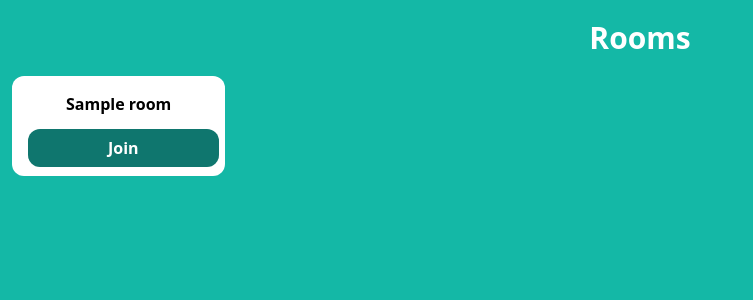
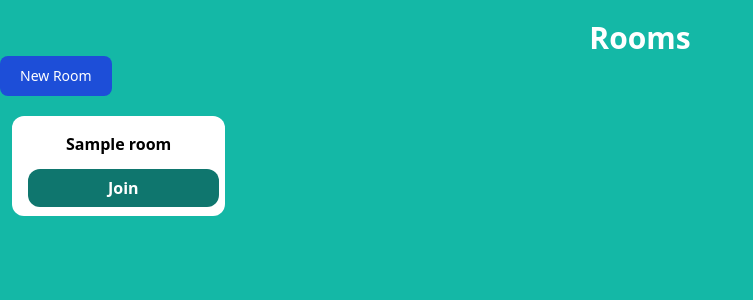
Before and after one commit to jbcorel/Django-messenger, a Django app: page /chats/ in a window 1280 px wide. Shown: the part 96-396 px from the top of the page, without its empty margins (0-753 px from the left). Run offline with Django 5.2, Linux system fonts and the light colour scheme; a user stored in the database is signed in; tables that the repository leaves empty hold one stand-in row (values such as "Sample post"); parts of the project's set-up code (start-up, migrations or seed data) failed here and were passed over; some libraries are stand-ins or nearby versions.

Commit message:
room creation form added

```diff
--- /dev/null
+++ b/messenger/chats/forms.py
@@ -0,0 +1,19 @@
+from django import forms
+from django.core.exceptions import ValidationError
+from .models import Room
+
+
+class RoomCreationForm(forms.ModelForm):
+    class Meta:
+        model = Room
+        fields = ('name', 'slug', 'password', 'creator_id')
+        widgets = {
+            'password': forms.PasswordInput(render_value=True),
+            'creator_id': forms.HiddenInput(),
+        }
+
+    def clean_creator_id(self):
+        creator_id = self.cleaned_data.get('creator_id')
+        if not creator_id:
+            raise ValidationError('Creator ID is required.')
+        return creator_id
--- /dev/null
+++ b/messenger/chats/static/chats/js/show_chats.js
@@ -0,0 +1,40 @@
+function openModal(modalId) {
+    document.getElementById(modalId).classList.remove('hidden');
+}
+
+function closeModal(modalId) {
+    document.getElementById(modalId).classList.add('hidden');
+}
+
+document.addEventListener('DOMContentLoaded', function() {
+    const form = document.getElementById('room-creation-form');
+
+    form.addEventListener('submit', function(event) {
+        event.preventDefault(); // Prevent the form from submitting the default way
+
+        const formData = new FormData(form);
+        const csrfToken = document.querySelector('[name=csrfmiddlewaretoken]').value;
+
+        fetch(form.action, {
+            method: 'POST',
+            headers: {
+                'X-CSRFToken': csrfToken,
+                'Accept': 'application/json'
+            },
+            body: formData
+        })
+        .then(response => response.json())
+        .then(data => {
+            if (data.success) {
+                // If the form submission was successful, redirect to the success URL
+                window.location.href = window.location + data.redirect_url;
+            } else {
+                // If there are errors, update the form with the errors
+                form.innerHTML = data.form_html;
+            }
+        })
+        .catch(error => {
+            console.error('Error:', error);
+        });
+    });
+});
--- a/messenger/chats/static/chats/js/websockets.js
+++ b/messenger/chats/static/chats/js/websockets.js
@@ -1,5 +1,8 @@
     const roomName = JSON.parse(document.getElementById('json-roomslug').textContent);
     const userName = JSON.parse(document.getElementById('json-username').textContent);
+    const startConvoHTML = '<div id="start-conversation" class="p-4 bg-gray-200 rounded-xl">' +
+                            '<p class="font-semibold">You</p>' +
+                            '<p class="">Start conversation...<p></div>';
 
 
     const chatSocket = new WebSocket(
@@ -41,4 +44,4 @@
 
         messageInput.value = '';
         return false;
-    }
+    };
--- a/messenger/chats/templates/chats/chats.html
+++ b/messenger/chats/templates/chats/chats.html
@@ -1,11 +1,20 @@
 {% extends 'users/base.html' %}
-
+{% load static %}
 {% block title %}Chats{% endblock %}
 
 {% block content %}
-    <div class="text-center mt-5">
-        <h1 class="text-white font-semibold text-3xl">Rooms</h1>
+
+    <div>
+        <div class="text-center mt-5">
+            <h1 class="text-white font-semibold text-3xl">Rooms</h1>
+        </div>
+        <button data-modal-target="create-room-modal" data-modal-toggle="create-room-modal" onclick="openModal('create-room-modal')" class="block text-white bg-blue-700 hover:bg-blue-800 focus:ring-4 focus:outline-none focus:ring-blue-300 font-medium rounded-lg text-sm px-5 py-2.5 text-center dark:bg-blue-600 dark:hover:bg-blue-700 dark:focus:ring-blue-800" type="button">
+            New Room
+        </button>
     </div>
+
+
+
     <div class="w-full flex flex-wrap">
         {% for room in rooms %}
             <div class="mt-5 p-4 bg-white rounded-xl text-black text-center font-semibold w-fit mx-3 w-full lg:w-1/6">
@@ -13,9 +22,74 @@
                     <h2>{{room.name}}</h2>
                 </div>
 
-                <a href="{% url 'room' room.slug %}" class="px-20 bg-teal-700 py-2 text-white hover:bg-teal-600 rounded-xl text-center">Join</a>
+                <a href="{% url 'chats:room' room.slug %}" class="px-20 bg-teal-700 py-2 text-white hover:bg-teal-600 rounded-xl text-center">Join</a>
 
             </div>
         {%endfor%}
     </div>
+    <!--Модалка для создания комнаты-->
+
+    <div id="create-room-modal" tabindex="-1" aria-hidden="true" class="hidden overflow-y-auto overflow-x-hidden fixed top-0 right-0 left-0 z-50 justify-center items-center w-full md:inset-0 h-[calc(100%-1rem)] max-h-full">
+        <div class="relative p-4 w-full max-w-md max-h-full">
+            <!-- Modal content -->
+            <div class="relative bg-white rounded-lg shadow dark:bg-gray-700">
+                <!-- Modal header -->
+                <div class="flex items-center justify-between p-4 md:p-5 border-b rounded-t dark:border-gray-600">
+                    <h3 class="text-xl font-semibold text-gray-900 dark:text-white">
+                        Создайте Комнату
+                    </h3>
+                    <button data-modal-hide="create-room-modal" type="button" class="end-2.5 text-gray-400 bg-transparent hover:bg-gray-200 hover:text-gray-900 rounded-lg text-sm w-8 h-8 ms-auto inline-flex justify-center items-center dark:hover:bg-gray-600 dark:hover:text-white" onclick="closeModal('create-room-modal')">
+                        <svg class="w-3 h-3" aria-hidden="true" xmlns="http://www.w3.org/2000/svg" fill="none" viewBox="0 0 14 14">
+                            <path stroke="currentColor" stroke-linecap="round" stroke-linejoin="round" stroke-width="2" d="m1 1 6 6m0 0 6 6M7 7l6-6M7 7l-6 6"/>
+                        </svg>
+                        <span class="sr-only">Close modal</span>
+                    </button>
+                </div>
+                <!-- Modal body -->
+                <div class="p-4 md:p-5">
+                    <form id="room-creation-form" class="space-y-4" method="post" action="{% url 'chats:show_chats' %}">
+                        {% include 'chats/room_creation_form.html' %}
+                        <!-- {% csrf_token %}
+                        <div>
+                            <label for="name" class="block mb-2 text-sm font-medium text-gray-900 dark:text-white">Enter a name for your room</label>
+                            <input type="text" name="name" id="name" class="bg-gray-50 border border-gray-300 text-gray-900 text-sm rounded-lg focus:ring-blue-500 focus:border-blue-500 block w-full p-2.5 dark:bg-gray-600 dark:border-gray-500 dark:placeholder-gray-400 dark:text-white" placeholder="Your room name..." required />
+                        </div>
+                        <div>
+                            <label for="slug" class="block mb-2 text-sm font-medium text-gray-900 dark:text-white">Enter a slug for your room</label>
+                            <input type="text" name="slug" id="slug" placeholder="Your room slug..." class="bg-gray-50 border border-gray-300 text-gray-900 text-sm rounded-lg focus:ring-blue-500 focus:border-blue-500 block w-full p-2.5 dark:bg-gray-600 dark:border-gray-500 dark:placeholder-gray-400 dark:text-white" required />
+                        </div>
+                        <div>
+                            <label for="password" class="block mb-2 text-sm font-medium text-gray-900 dark:text-white">Enter a password for your room</label>
+                            <input type="password" name="password" id="password" placeholder="Room password..." class="bg-gray-50 border border-gray-300 text-gray-900 text-sm rounded-lg focus:ring-blue-500 focus:border-blue-500 block w-full p-2.5 dark:bg-gray-600 dark:border-gray-500 dark:placeholder-gray-400 dark:text-white" required />
+                        </div>
+                        <input type="hidden" name="creator_id" value="{{request.user.pk}}">
+
+
+
+                        {% if form.errors%}
+                            {% for field in form %}
+                                {% for error in field.errors %}
+                                    <div class="mb-5 p-4 rounded-xl text-red-500 bg-white">
+                                        <p>{{error|escape}}</p>
+                                    </div>
+                                {%endfor%}
+                            {%endfor%}
+                            {% for error in form.non_field_errors %}
+                                <div class="mb-5 p-4 rounded-xl text-red-500 bg-white">
+                                    <p>{{ error|escape }}</p>
+                                </div>
+                            {% endfor %}
+                        {%endif%}
+                        <button type="submit" class="w-full text-white bg-blue-700 hover:bg-blue-800 focus:ring-4 focus:outline-none focus:ring-blue-300 font-medium rounded-lg text-sm px-5 py-2.5 text-center dark:bg-blue-600 dark:hover:bg-blue-700 dark:focus:ring-blue-800">Create Room</button>
+                -->    </form>
+                </div>
+            </div>
+        </div>
+    </div>
+
+
 {% endblock %}
+
+{% block scripts %}
+<script src="{% static 'chats/js/show_chats.js' %}"></script>
+{% endblock %}
--- /dev/null
+++ b/messenger/chats/templates/chats/room_creation_form.html
@@ -0,0 +1,30 @@
+{% csrf_token %}
+<div>
+    <label for="name" class="block mb-2 text-sm font-medium text-gray-900 dark:text-white">Enter a name for your room</label>
+    <input type="text" name="name" id="name" class="bg-gray-50 border border-gray-300 text-gray-900 text-sm rounded-lg focus:ring-blue-500 focus:border-blue-500 block w-full p-2.5 dark:bg-gray-600 dark:border-gray-500 dark:placeholder-gray-400 dark:text-white" placeholder="Your room name..." required />
+</div>
+<div>
+    <label for="slug" class="block mb-2 text-sm font-medium text-gray-900 dark:text-white">Enter a slug for your room</label>
+    <input type="text" name="slug" id="slug" placeholder="Your room slug..." class="bg-gray-50 border border-gray-300 text-gray-900 text-sm rounded-lg focus:ring-blue-500 focus:border-blue-500 block w-full p-2.5 dark:bg-gray-600 dark:border-gray-500 dark:placeholder-gray-400 dark:text-white" required />
+</div>
+<div>
+    <label for="password" class="block mb-2 text-sm font-medium text-gray-900 dark:text-white">Enter a password for your room</label>
+    <input type="password" name="password" id="password" placeholder="Room password..." class="bg-gray-50 border border-gray-300 text-gray-900 text-sm rounded-lg focus:ring-blue-500 focus:border-blue-500 block w-full p-2.5 dark:bg-gray-600 dark:border-gray-500 dark:placeholder-gray-400 dark:text-white" required />
+</div>
+<input type="hidden" name="creator_id" value="{{request.user.pk}}">
+
+{% if form.errors%}
+    {% for field in form %}
+        {% for error in field.errors %}
+            <div class="mb-5 p-4 rounded-xl text-red-500 bg-white">
+                <p>{{error|escape}}</p>
+            </div>
+        {%endfor%}
+    {%endfor%}
+    {% for error in form.non_field_errors %}
+        <div class="mb-5 p-4 rounded-xl text-red-500 bg-white">
+            <p>{{ error|escape }}</p>
+        </div>
+    {% endfor %}
+{%endif%}
+<button type="submit" class="w-full text-white bg-blue-700 hover:bg-blue-800 focus:ring-4 focus:outline-none focus:ring-blue-300 font-medium rounded-lg text-sm px-5 py-2.5 text-center dark:bg-blue-600 dark:hover:bg-blue-700 dark:focus:ring-blue-800">Create Room</button>
--- a/messenger/chats/views.py
+++ b/messenger/chats/views.py
@@ -1,11 +1,59 @@
-from django.shortcuts import render
+from django.shortcuts import render, redirect
+from django.template.loader import render_to_string
+from django.http import JsonResponse
+from django.contrib.auth.decorators import login_required
+from django.contrib.auth.hashers import make_password
 from .models import Room, Message
-from django.contrib.auth.decorators import login_required
+from .forms import RoomCreationForm
 
 @login_required
 def show_chats(request):
+    print('В показать комнаты')
+    if request.method == 'POST':
+        form = RoomCreationForm(request.POST)
+        print('Generated a room form')
+
+        if form.is_valid():
+            password = form.cleaned_data.get('password')
+            password = make_password(password)
+            form.cleaned_data.setdefault('password', password)
+            ##
+            try:
+                assert form.cleaned_data.get('creator_id').pk == request.user.pk
+            except AssertionError:
+                raise AssertionError ('Unable to create a room. Please, try again later')
+            ##
+            room = form.save()
+            print('Saved the form')
+            return JsonResponse({
+                'success': True,
+                'redirect_url': f'{room.slug}',
+                })
+        else:
+            print ('inside ELSE FORM NOT VALID')
+            json_error_response = {
+                'success': False,
+                'form_html': render_to_string(
+                    'chats/room_creation_form.html',
+                    {'form': form},
+                    request,
+                    )
+            }
+            try:
+                return JsonResponse(data=json_error_response)
+            except:
+                print ('JSON COULD NOT BE RETURNED')
+    else:
+        form = RoomCreationForm()
+
     rooms =  Room.objects.all()
-    return render(request, template_name='chats/chats.html', context={'rooms': rooms})
+    context_data = {
+        'rooms': rooms,
+        'form': form,
+    }
+    return render(request, template_name='chats/chats.html', context=context_data)
+
+
 
 @login_required
 def room_show(request, slug):
--- a/messenger/users/tasks.py
+++ b/messenger/users/tasks.py
@@ -10,7 +10,7 @@ def sendMailToNewUser (pk):
     user = MyUser.objects.get(pk=pk)
     print (f'PK of user during send mail = {user.pk}')
     to = user.email
-    context_data = {'username': user.username}
+    context_data = {'username': user.get_username()}
     subject = 'Добро пожаловать!'
     text_content = f"""
         Dear {to},
--- a/messenger/users/templates/users/base.html
+++ b/messenger/users/templates/users/base.html
@@ -4,7 +4,7 @@
     <meta charset="UTF-8">
     <meta name="viewport" content="width=device-width, initial-scale=1.0">
     <title>{%block title%}MaxxChat!{%endblock%}</title>
-
+    {% block css_styles %}{% endblock %}
     <script src="https://cdn.tailwindcss.com"></script>
 
 </head>
--- a/messenger/users/urls.py
+++ b/messenger/users/urls.py
@@ -8,5 +8,8 @@ urlpatterns = [
     path('', views.frontpage, name='frontpage'),
     path('signup/', views.signup, name='signup'),
     path('logout/', auth_views.LogoutView.as_view(), name='logout'),
-    path('login/', auth_views.LoginView.as_view(template_name='users/login.html'), name='login')
+    path('login/', auth_views.LoginView.as_view(
+        template_name='users/login.html',
+        redirect_authenticated_user=True,
+        ), name='login'),
 ]
```
Also changed, not shown: messenger/chats/models.py (+57 -2 lines), messenger/chats/templates/chats/room.html (+4 -4 lines), messenger/users/views.py (+4 -4 lines), messenger/chats/migrations/0001_initial.py, messenger/chats/migrations/0002_initial.py, messenger/users/migrations/0001_initial.py.
